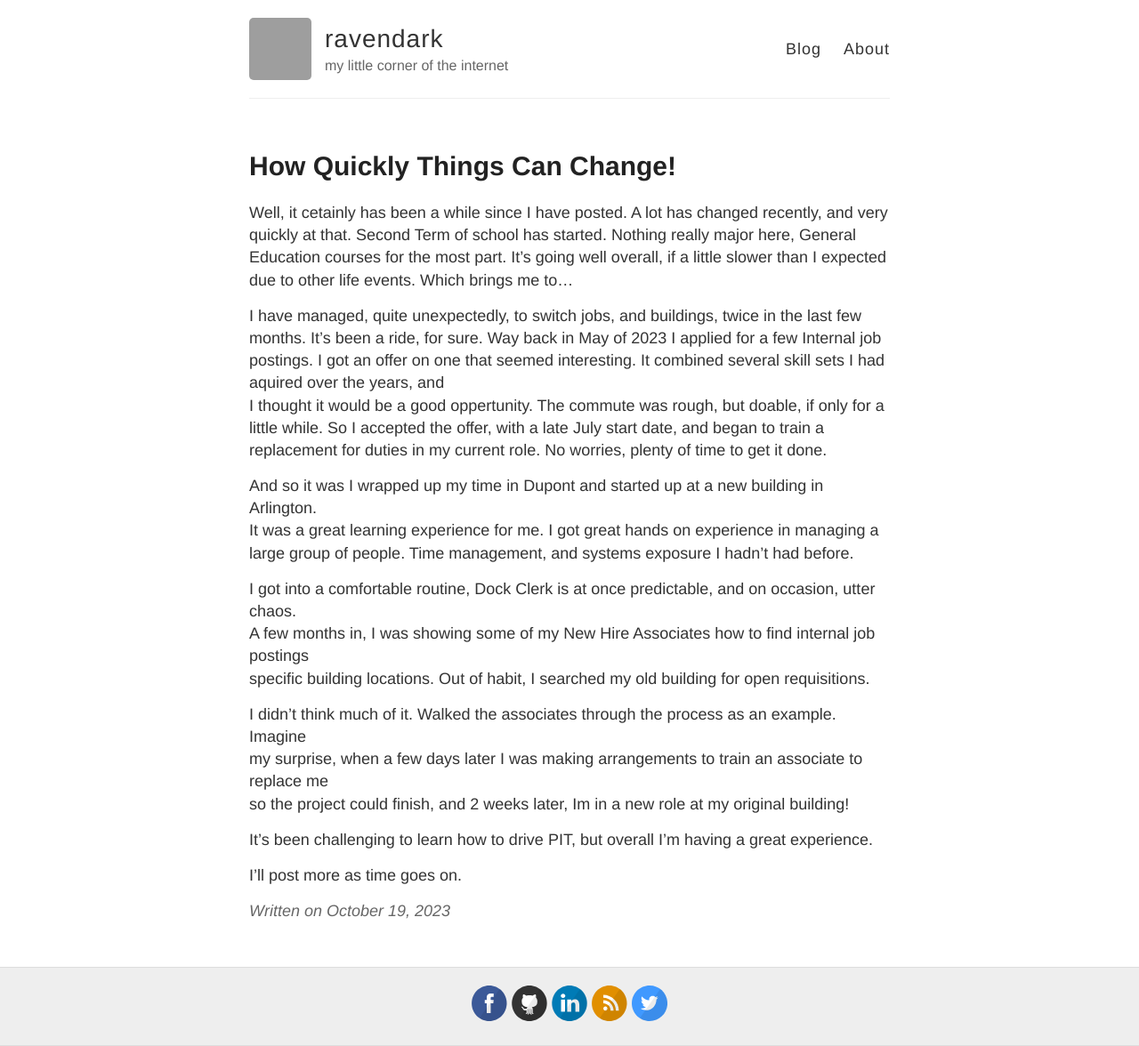
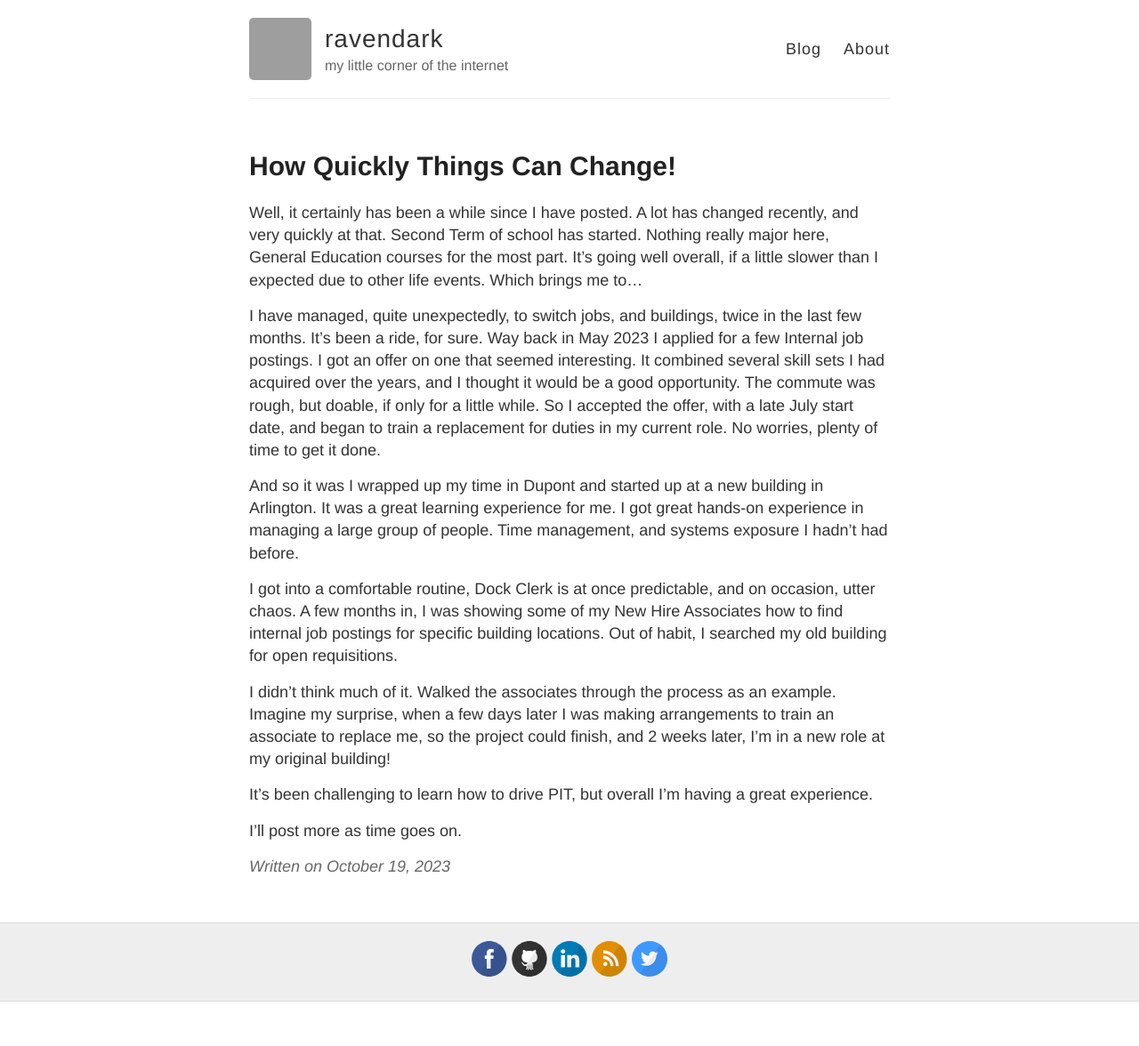
Before and after one commit to ravendark/ravendark.github.io, a Jekyll site: the page built from _posts/2023-10-19-How-Quickly-Things-Change.md, in a window 1280 px wide. Shown: the whole page at 89% size. Built offline with Jekyll 4.4.1, drawn with Linux system fonts in a browser that asks for light colours; comment, search, counter and statistics services are not loaded; after the commit the page ends 1126 px from its top, so only the background shows below that; grey boxes are pictures that could not be loaded.

Commit message:
spelling corrections

```diff
--- a/_posts/2023-10-19-How-Quickly-Things-Change.md
+++ b/_posts/2023-10-19-How-Quickly-Things-Change.md
@@ -8,29 +8,37 @@ tags: []
 summary: A whirlwind of changes in my life
 ---
 
-Well, it cetainly has been a while since I have posted. A lot has changed recently, and very quickly at that.
-Second Term of school has started. Nothing really major here, General Education courses for the most part.
-It's going well overall, if a little slower than I expected due to other life events. Which brings me to...
+Well, it certainly has been a while since I have posted. A lot has changed
+recently, and very quickly at that. Second Term of school has started. Nothing
+really major here, General Education courses for the most part. It's going well
+overall, if a little slower than I expected due to other life events. Which
+brings me to...
 
-I have managed, quite unexpectedly, to switch jobs, and buildings, twice in the last few months.
-It's been a ride, for sure. Way back in May of 2023 I applied for a few Internal job postings. I got an
-offer on one that seemed interesting. It combined several skill sets I had aquired over the years, and
-I thought it would be a good oppertunity. The commute was rough, but doable, if only for a little while.
-So I accepted the offer, with a late July start date, and began to train a replacement for duties in my
-current role. No worries, plenty of time to get it done.
+I have managed, quite unexpectedly, to switch jobs, and buildings, twice in the
+last few months. It's been a ride, for sure. Way back in May 2023 I applied
+for a few Internal job postings. I got an offer on one that seemed interesting.
+It combined several skill sets I had acquired over the years, and I thought it
+would be a good opportunity. The commute was rough, but doable, if only for a
+little while. So I accepted the offer, with a late July start date, and began
+to train a replacement for duties in my current role. No worries, plenty of
+time to get it done.
 
-And so it was I wrapped up my time in Dupont and started up at a new building in Arlington.
-It was a great learning experience for me. I got great hands on experience in managing a large group
-of people. Time management, and systems exposure I hadn't had before.
+And so it was I wrapped up my time in Dupont and started up at a new building
+in Arlington.  It was a great learning experience for me. I got great hands-on
+experience in managing a large group of people. Time management, and systems
+exposure I hadn't had before.
 
-I got into a comfortable routine, Dock Clerk is at once predictable, and on occasion, utter chaos.
-A few months in, I was showing some of my New Hire Associates how to find internal job postings
-specific building locations.  Out of habit, I searched my old building for open requisitions.
+I got into a comfortable routine, Dock Clerk is at once predictable, and on
+occasion, utter chaos.  A few months in, I was showing some of my New Hire
+Associates how to find internal job postings for specific building locations.
+Out of habit, I searched my old building for open requisitions.
 
-I didn't think much of it. Walked the associates through the process as an example.  Imagine
-my surprise, when a few days later I was making arrangements to train an associate to replace me
-so the project could finish, and 2 weeks later, Im in a new role at my original building!
+I didn't think much of it. Walked the associates through the process as an
+example.  Imagine my surprise, when a few days later I was making arrangements
+to train an associate to replace me, so the project could finish, and 2 weeks
+later, I'm in a new role at my original building!
 
-It's been challenging to learn how to drive PIT, but overall I'm having a great experience.
+It's been challenging to learn how to drive PIT, but overall I'm having a great
+experience.
 
 I'll post more as time goes on.
```
